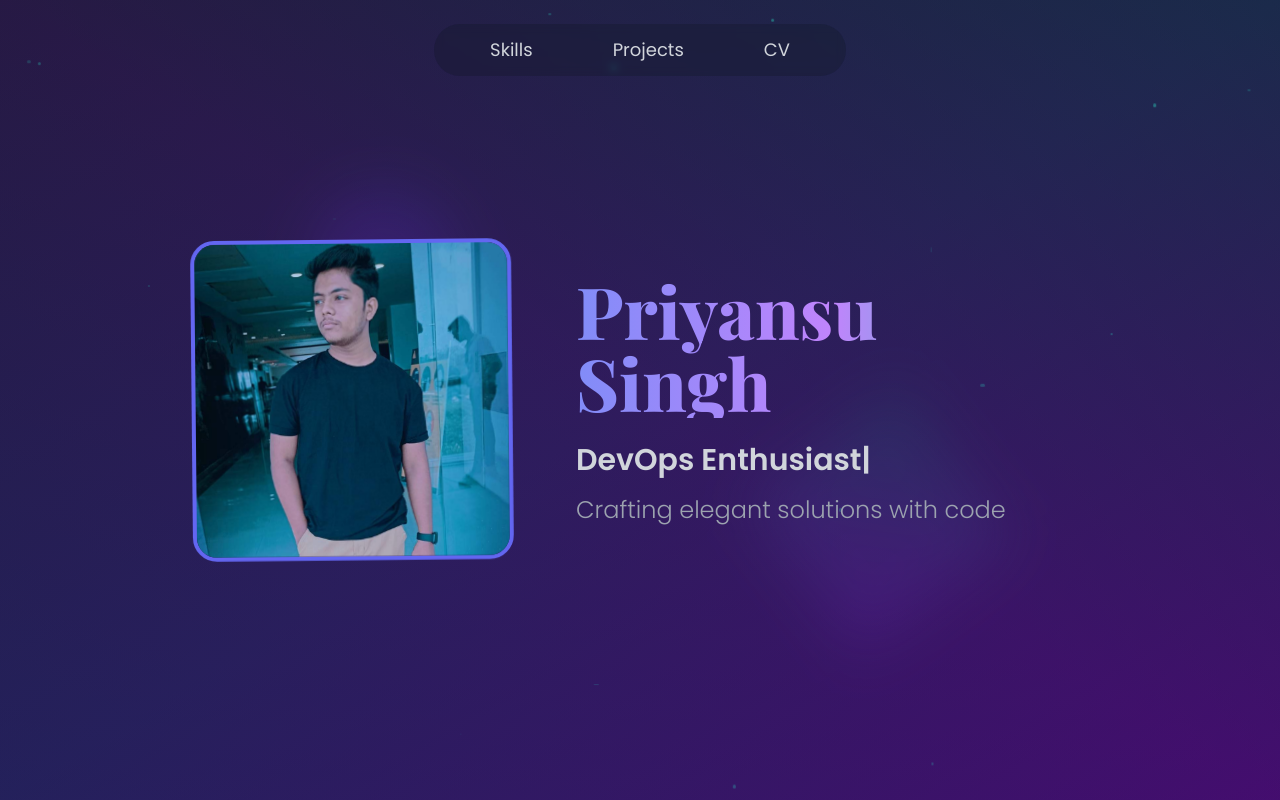
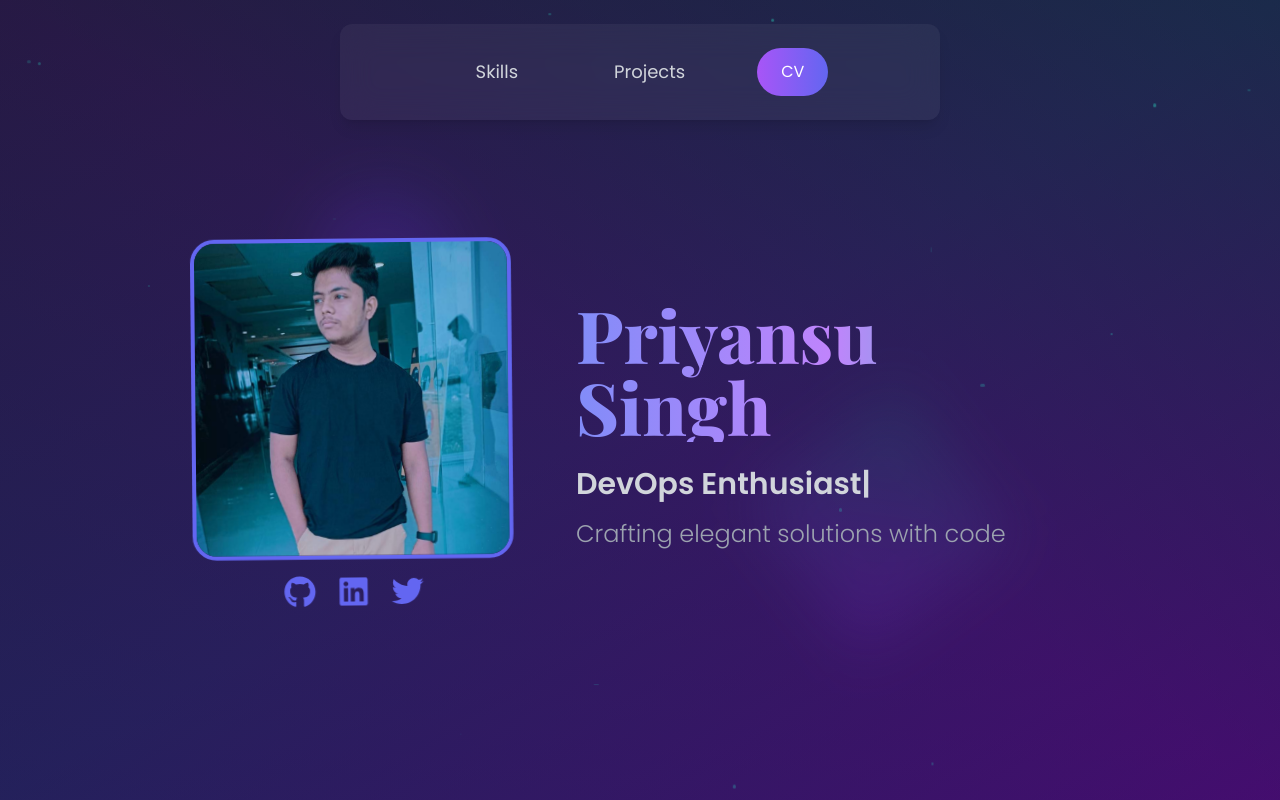
Before and after one commit to priyansusingh/priyansu-dev-portfolio, a Next.js app: page / in a window 1280 px wide. Built offline with nearby package versions, Linux system fonts and the light colour scheme; a web font is replaced by a local one.

Commit message:
navbar change

```diff
--- a/app/section/Hero.tsx
+++ b/app/section/Hero.tsx
@@ -4,11 +4,13 @@ import React from 'react'
 import Image from 'next/image'
 import { motion } from 'framer-motion'
 import { TypeAnimation } from 'react-type-animation'
+import { FontAwesomeIcon } from '@fortawesome/react-fontawesome'
+import { faGithub, faLinkedin, faTwitter } from '@fortawesome/free-brands-svg-icons'
 import avatar from '../avatar.jpg'
 
 export default function HeroSection() {
   return (
-    <section className="flex justify-center items-center min-h-screen px-4 py-20">
+    <section className="flex justify-center items-center min-h-screen px-4 py-20 pt-32">
       <motion.div
         className="rounded-3xl p-12 md:p-16 flex flex-col md:flex-row items-center max-w-5xl w-full"
         initial={{ opacity: 0, scale: 0.9 }}
@@ -29,14 +31,28 @@ export default function HeroSection() {
         >
           <div className="relative w-64 h-64 md:w-80 md:h-80">
             <Image
-              src= {avatar}
+              src={avatar}
               alt="Developer's portrait"
               layout="fill"
               objectFit="cover"
               className="rounded-3xl border-4 border-indigo-500"
             />
           </div>
+
+          {/* Social Icons Below Avatar */}
+          <div className="flex justify-center mt-4 space-x-6">
+            <a href="https://github.com/yourusername" target="_blank" rel="noopener noreferrer" className="text-indigo-500 hover:text-indigo-700 transition">
+              <FontAwesomeIcon icon={faGithub} size="2x" />
+            </a>
+            <a href="https://linkedin.com/in/yourusername" target="_blank" rel="noopener noreferrer" className="text-indigo-500 hover:text-indigo-700 transition">
+              <FontAwesomeIcon icon={faLinkedin} size="2x" />
+            </a>
+            <a href="https://twitter.com/yourusername" target="_blank" rel="noopener noreferrer" className="text-indigo-500 hover:text-indigo-700 transition">
+              <FontAwesomeIcon icon={faTwitter} size="2x" />
+            </a>
+          </div>
         </motion.div>
+
         <div className="text-center md:text-left">
           <motion.h1
             className="text-5xl md:text-7xl font-bold mb-6 bg-gradient-to-r from-indigo-400 via-purple-400 to-teal-400 text-transparent bg-clip-text font-extrabold"
--- a/app/section/Navbar.tsx
+++ b/app/section/Navbar.tsx
@@ -27,14 +27,28 @@ const NavItem = ({ href, text }: { href: string; text: string }) => {
   )
 }
 
+const ResumeButton = () => {
+  return (
+    <Link href="/resume.pdf" target="_blank">
+      <motion.button
+        className="px-6 py-3 bg-gradient-to-r from-purple-500 to-indigo-500 text-white rounded-full hover:from-indigo-500 hover:to-purple-500 transition-all"
+        whileHover={{ scale: 1.05 }}
+        whileTap={{ scale: 0.95 }}
+      >
+        CV
+      </motion.button>
+    </Link>
+  )
+}
+
 export default function Navbar() {
   return (
     <header className="fixed top-0 left-0 right-0 z-50 pt-6 flex justify-center">
-      <nav className="bg-gray-900 bg-opacity-30 backdrop-blur-sm rounded-full px-8 py-3 min-w-[400px]">
-        <div className="flex items-center justify-center space-x-8">
+      <nav className="bg-white bg-opacity-5 backdrop-blur-lg shadow-lg rounded-xl px-16 py-6 min-w-[600px] max-w-[1200px]">
+        <div className="flex items-center justify-center space-x-12">
           <NavItem href="#skills" text="Skills" />
           <NavItem href="#projects" text="Projects" />
-          <NavItem href="#cv" text="CV" />
+          <ResumeButton />
         </div>
       </nav>
     </header>
--- a/package.json
+++ b/package.json
@@ -9,6 +9,8 @@
     "lint": "next lint"
   },
   "dependencies": {
+    "@fortawesome/free-brands-svg-icons": "^6.6.0",
+    "@fortawesome/react-fontawesome": "^0.2.2",
     "@radix-ui/react-icons": "^1.3.0",
     "class-variance-authority": "^0.7.0",
     "clsx": "^2.1.1",
@@ -17,6 +19,7 @@
     "next": "14.2.13",
     "react": "^18",
     "react-dom": "^18",
+    "react-icons": "^5.3.0",
     "react-type-animation": "^3.2.0",
     "sharp": "^0.33.5",
     "tailwind-merge": "^2.5.2",
```
Also changed, not shown: 1 other file (tests, documents, lock files or other folders).
